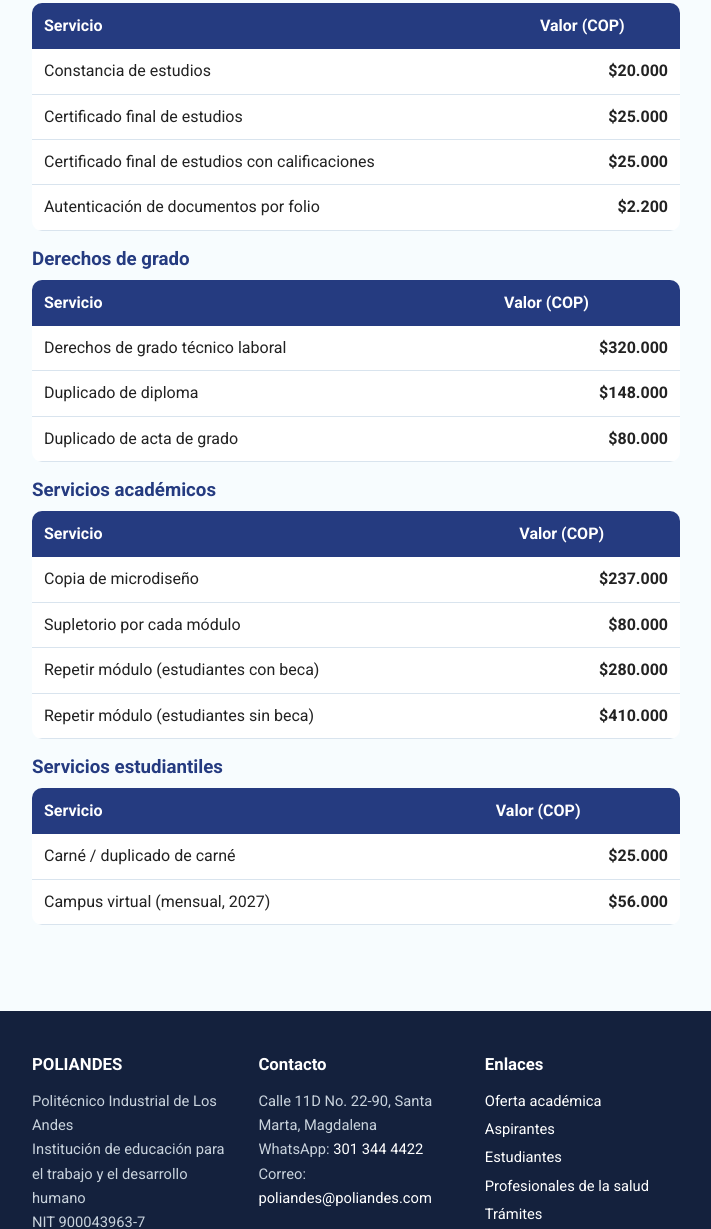
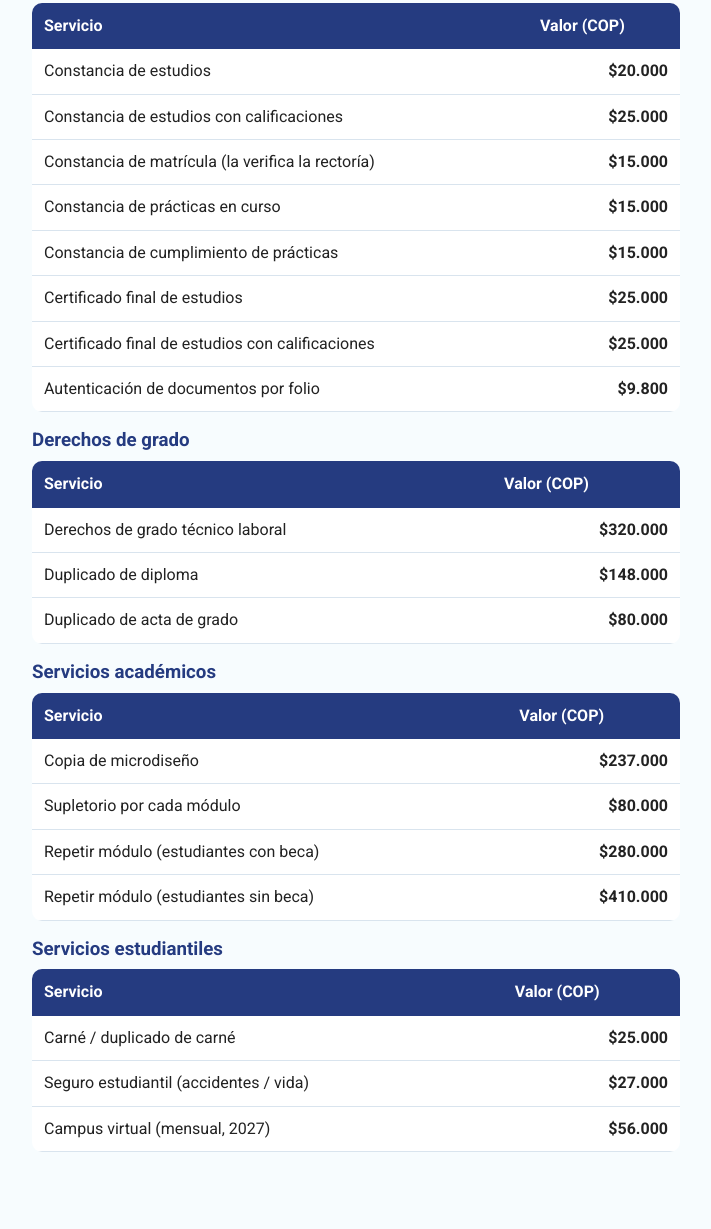
Before and after one commit to RL-rikardolondono/poliandes-web, a plain HTML site: page tramites.html in a window 1280 px wide. Shown: the part 977-2206 px from the top of the page, without its empty margins (54-765 px from the left). Drawn offline with Linux system fonts and the light colour scheme; a script that the page names is missing.

Commit message:
Trámites: valores iguales a AcademIA (matrícula, prácticas, seguro, autenticación)

```diff
--- a/tramites.html
+++ b/tramites.html
@@ -22,10 +22,10 @@
 <div class="hero"><div class="wrap"><span class="etq">Trámites</span><h1>Derechos pecuniarios y solicitud de documentos</h1><p>Diplomas, actas de grado, certificados, constancias y servicios académicos.</p></div></div><section><div class="wrap"><div class="dos"><div>
 <div class="nota" id="portal-estudiante"><b>Estudiantes matriculados en línea (2027-1 en adelante):</b> pidan y paguen sus constancias, certificados, carné y demás servicios en el <b>Portal del estudiante</b>. Pagan en línea y descargan el documento al instante en PDF con código QR de verificación. <a href="https://academia-etdh.skynetgenesis.com/?portal=poliandes"><b>Entrar al Portal del estudiante →</b></a><br><small>Egresados y estudiantes de 2026 que aún no se han matriculado en línea: sigan el proceso de solicitud por correo (a la derecha).</small></div>
 <h3>Inscripción y admisión</h3><table class="t"><tr><th>Servicio</th><th>Valor (COP)</th></tr><tr><td>Derechos de inscripción para aspirantes nuevos (técnico laboral)</td><td>$80.000</td></tr></table><p class="info" style="margin-top:-8px">Los estudiantes beneficiarios de Becas 500 no pagan inscripción, matrícula ni semestre.</p>
-<h3>Certificaciones y constancias</h3><table class="t"><tr><th>Servicio</th><th>Valor (COP)</th></tr><tr><td>Constancia de estudios</td><td>$20.000</td></tr><tr><td>Certificado final de estudios</td><td>$25.000</td></tr><tr><td>Certificado final de estudios con calificaciones</td><td>$25.000</td></tr><tr><td>Autenticación de documentos por folio</td><td>$2.200</td></tr></table>
+<h3>Certificaciones y constancias</h3><table class="t"><tr><th>Servicio</th><th>Valor (COP)</th></tr><tr><td>Constancia de estudios</td><td>$20.000</td></tr><tr><td>Constancia de estudios con calificaciones</td><td>$25.000</td></tr><tr><td>Constancia de matrícula (la verifica la rectoría)</td><td>$15.000</td></tr><tr><td>Constancia de prácticas en curso</td><td>$15.000</td></tr><tr><td>Constancia de cumplimiento de prácticas</td><td>$15.000</td></tr><tr><td>Certificado final de estudios</td><td>$25.000</td></tr><tr><td>Certificado final de estudios con calificaciones</td><td>$25.000</td></tr><tr><td>Autenticación de documentos por folio</td><td>$9.800</td></tr></table>
 <h3>Derechos de grado</h3><table class="t"><tr><th>Servicio</th><th>Valor (COP)</th></tr><tr><td>Derechos de grado técnico laboral</td><td>$320.000</td></tr><tr><td>Duplicado de diploma</td><td>$148.000</td></tr><tr><td>Duplicado de acta de grado</td><td>$80.000</td></tr></table>
 <h3>Servicios académicos</h3><table class="t"><tr><th>Servicio</th><th>Valor (COP)</th></tr><tr><td>Copia de microdiseño</td><td>$237.000</td></tr><tr><td>Supletorio por cada módulo</td><td>$80.000</td></tr><tr><td>Repetir módulo (estudiantes con beca)</td><td>$280.000</td></tr><tr><td>Repetir módulo (estudiantes sin beca)</td><td>$410.000</td></tr></table>
-<h3>Servicios estudiantiles</h3><table class="t"><tr><th>Servicio</th><th>Valor (COP)</th></tr><tr><td>Carné / duplicado de carné</td><td>$25.000</td></tr><tr><td>Campus virtual (mensual, 2027)</td><td>$56.000</td></tr></table>
+<h3>Servicios estudiantiles</h3><table class="t"><tr><th>Servicio</th><th>Valor (COP)</th></tr><tr><td>Carné / duplicado de carné</td><td>$25.000</td></tr><tr><td>Seguro estudiantil (accidentes / vida)</td><td>$27.000</td></tr><tr><td>Campus virtual (mensual, 2027)</td><td>$56.000</td></tr></table>
 </div><aside class="lado"><div class="ficha"><h3>¿Cómo solicitar un documento?</h3><p><b>Egresados y estudiantes de 2026</b> (sin matrícula en línea). Envíe un correo a <a style="color:#fff" href="mailto:poliandes@poliandes.com">poliandes@poliandes.com</a> con:</p><ul style="padding-left:1.1em">
 <li>Copia legible de su documento de identidad.</li><li>Comprobante de pago a la Llave Bre-B 3013444422 (no es Nequi).</li><li>Fecha de grado, número de registro del diploma o documento que necesita.</li></ul>
 <p><b>Tiempo del trámite:</b> 7 días hábiles después de recibir la documentación completa.</p></div></aside></div></div></section>
```
